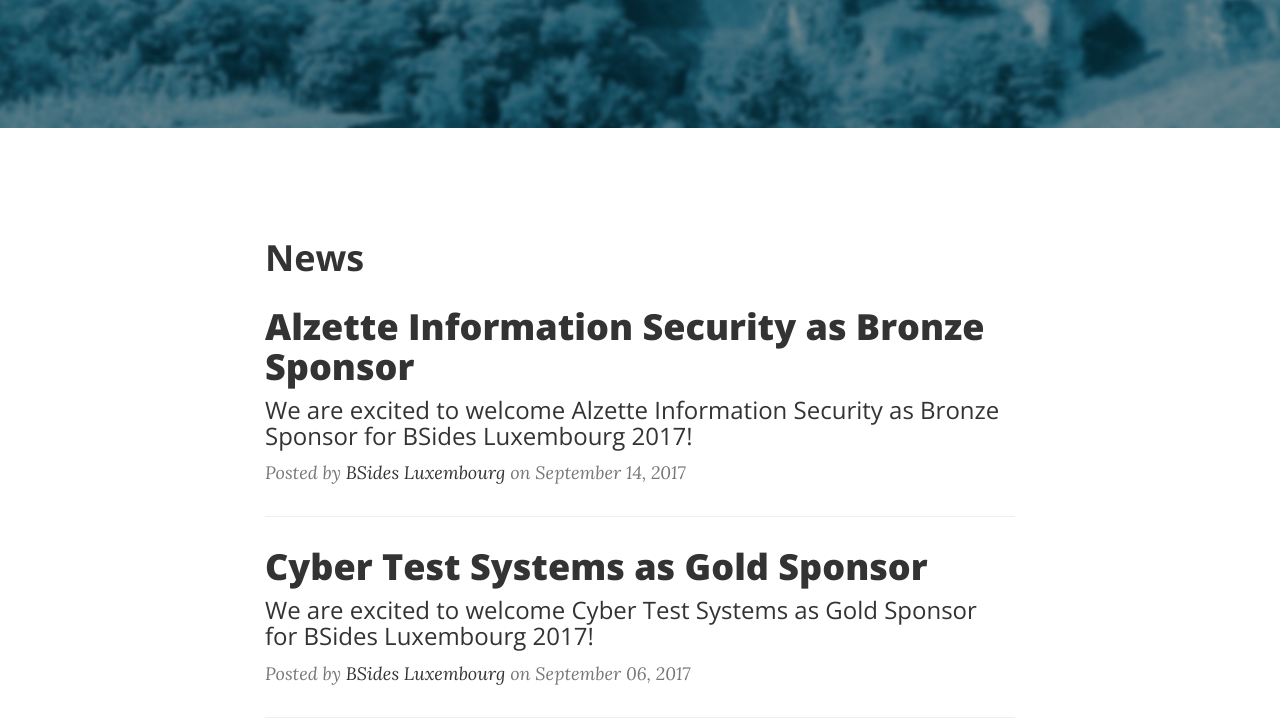
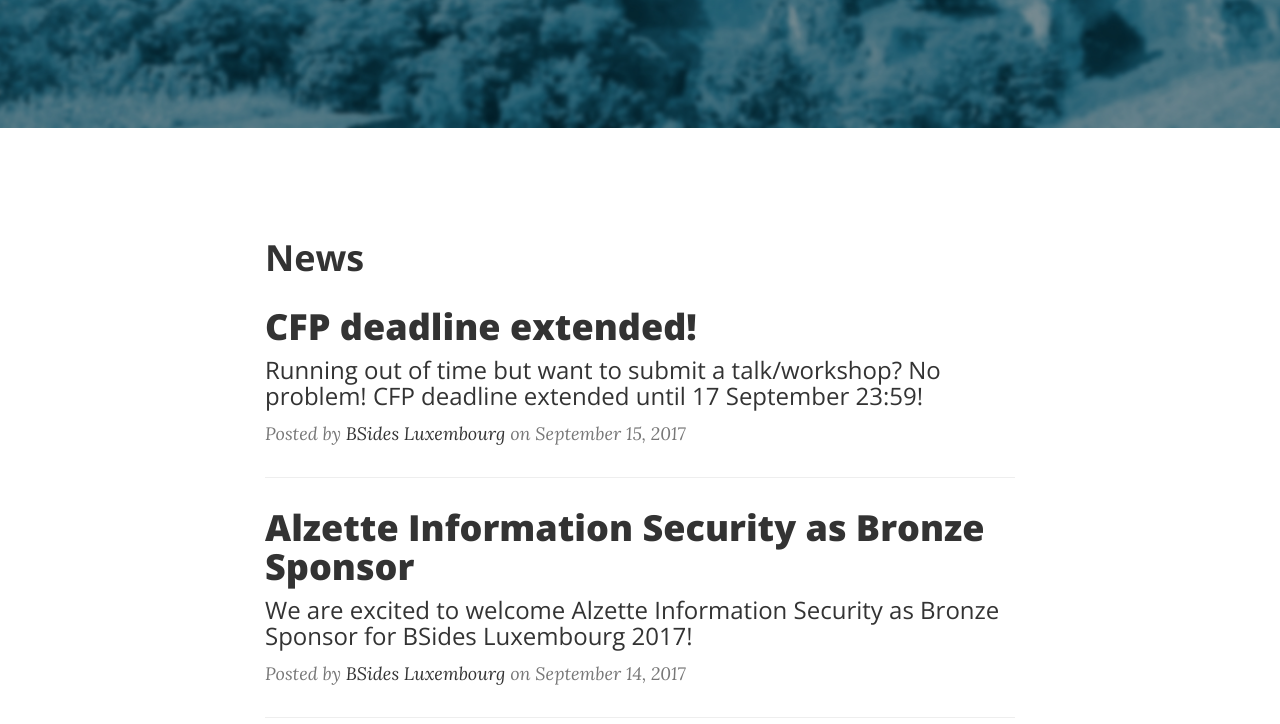
Before and after one commit to bsideslux/bsideslux.github.io, a plain HTML site: page index.html in a window 1280 px wide. Shown: the part 372-1096 px from the top of the page. Drawn offline with nearby package versions, Linux system fonts and the light colour scheme.

Commit message:
CFP deadline news
CFP deadline news

```diff
--- a/index.html
+++ b/index.html
@@ -93,6 +93,20 @@
             <div class="col-lg-8 col-lg-offset-2 col-md-10 col-md-offset-1">
 
                 <h2 class="section-heading">News</h2>
+
+                <div class="post-preview">
+                    <a href="sponsors.html">
+                        <h2 class="post-title">
+                            CFP deadline extended!
+                        </h2>
+                        <h3 class="post-subtitle">
+                            Running out of time but want to submit a talk/workshop? No problem! CFP deadline extended until 17 September 23:59!
+                        </h3>
+                    </a>
+                    <p class="post-meta">Posted by <a href="#">BSides Luxembourg</a> on September 15, 2017</p>
+                </div>
+
+				<!-- Separating line --> <hr>
 
                 <div class="post-preview">
                     <a href="sponsors.html">
```
